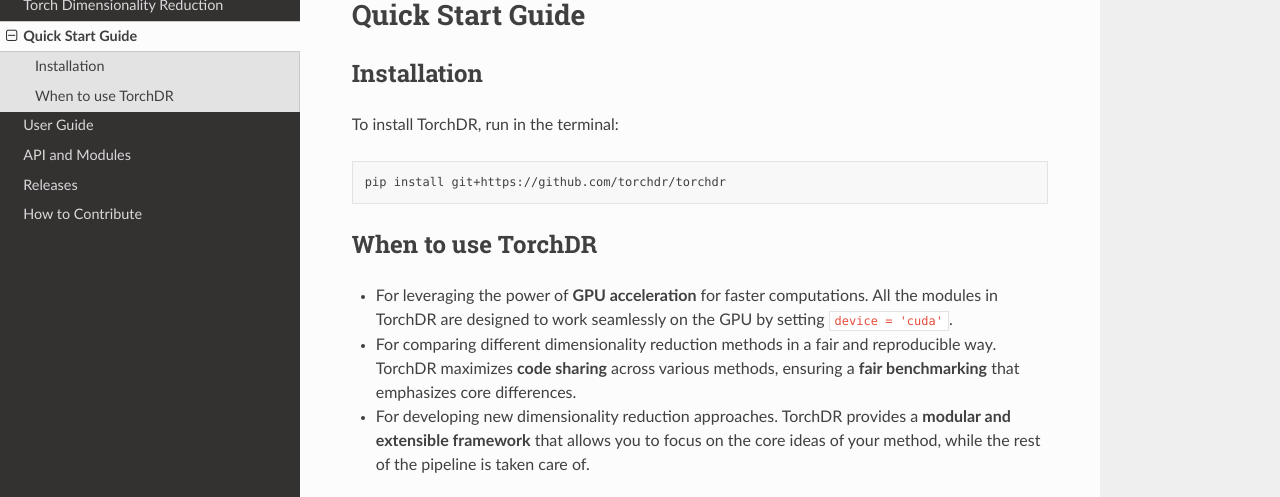
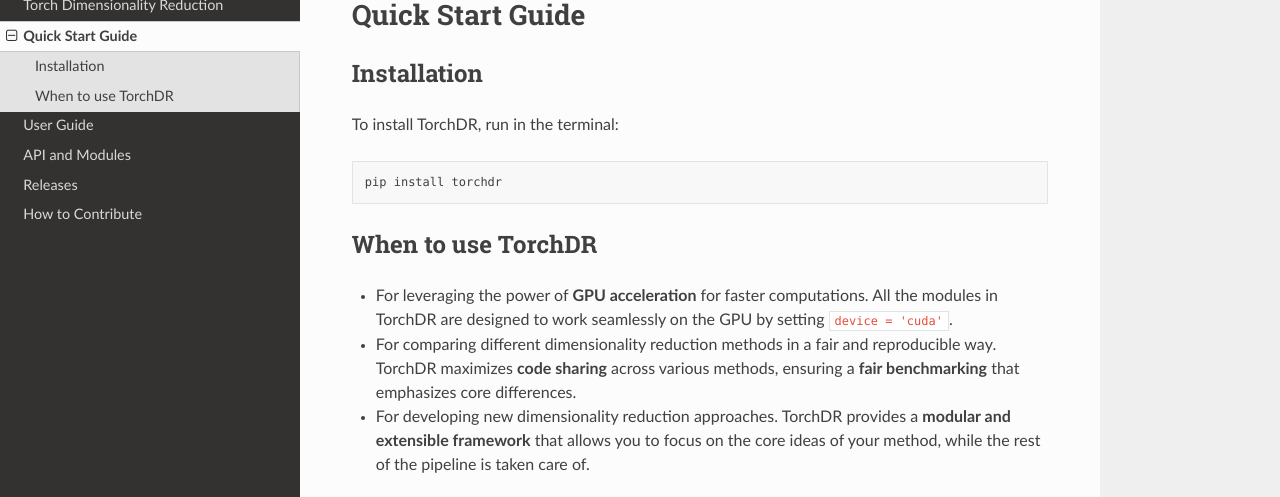
Before and after one commit to TorchDR/TorchDR, a Sphinx documentation site: the page built from docs/source/torchdr.quick_start.rst, in a window 1280 px wide and 993 px high, cut to the strip 203-700 px from the top of the window. Built offline with Sphinx 7.4.7 and the Read the Docs theme 2.0.0, drawn with Linux system fonts in a browser that asks for light colours; pages that are not in the unit, such as notebooks, are missing from menus.

Commit message:
install doc

```diff
--- a/docs/source/torchdr.quick_start.rst
+++ b/docs/source/torchdr.quick_start.rst
@@ -17,7 +17,7 @@
 
 .. code-block:: shell
 
-   pip install git+https://github.com/torchdr/torchdr
+   pip install torchdr
 
 
 When to use TorchDR
```
